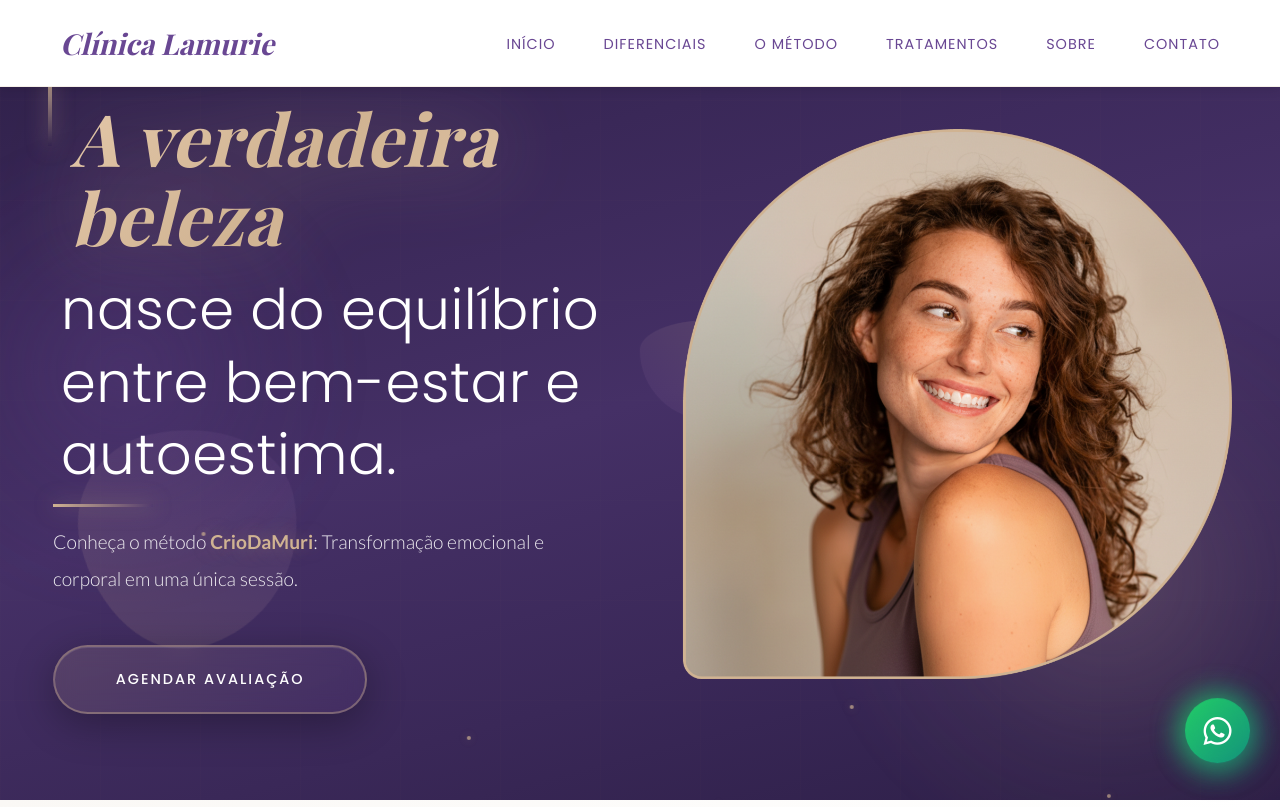
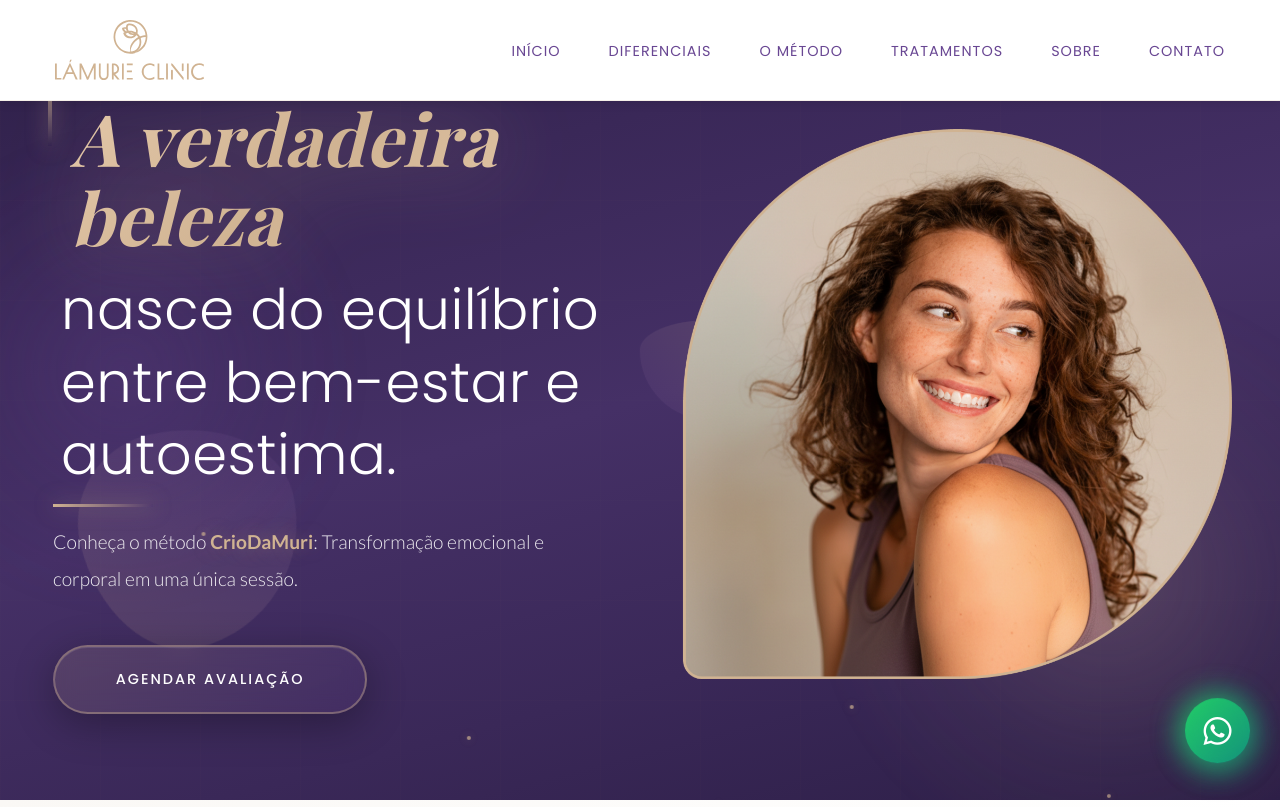
Before and after one commit to bitocean-tech/lamurie-clinic-landing-page, a plain HTML site: page index.html in a window 1280 px wide. Shown: the top 807 px of the page. Drawn offline with nearby package versions, Linux system fonts and the light colour scheme; a web font is replaced by a local one.

Commit message:
Adicionando logo no header

```diff
--- a/index.html
+++ b/index.html
@@ -55,7 +55,9 @@
         </div>
         <nav class="nav">
             <div class="nav-container">
-                <div class="logo">Clínica Lamurie</div>
+                <a href="#inicio" class="logo">
+                    <img src="assets/logos/logo.svg" alt="Clínica Lamurie" class="logo-img">
+                </a>
                 <ul class="nav-menu" id="navMenu">
                     <li><a href="#inicio" class="nav-link">Início</a></li>
                     <li><a href="#diferenciais" class="nav-link">Diferenciais</a></li>
--- a/style.css
+++ b/style.css
@@ -317,19 +317,28 @@ h1, h2, h3, h4 {
 .nav-container {
     max-width: 1200px;
     margin: 0 auto;
-    padding: 1.25rem 20px;
+    padding: 1.25rem 15px;
     display: flex;
     justify-content: space-between;
     align-items: center;
 }
 
 .logo {
-    font-family: 'Playfair Display', serif;
-    font-size: 1.8rem;
-    font-style: italic;
-    font-weight: 700;
-    color: var(--cor-primaria);
-    text-shadow: none;
+    display: flex;
+    align-items: center;
+    text-decoration: none;
+}
+
+.logo-img {
+    height: 60px;
+    width: auto;
+    display: block;
+    transition: all 0.3s ease;
+}
+
+.logo:hover .logo-img {
+    transform: scale(1.05);
+    opacity: 0.9;
 }
 
 .nav-menu {
@@ -2863,6 +2872,10 @@ h1, h2, h3, h4 {
         transform: rotate(-45deg) translate(7px, -7px);
     }
 
+    .logo-img {
+        height: 45px;
+    }
+
     .hero {
         padding-top: 100px;
         padding-bottom: 3rem;
```
